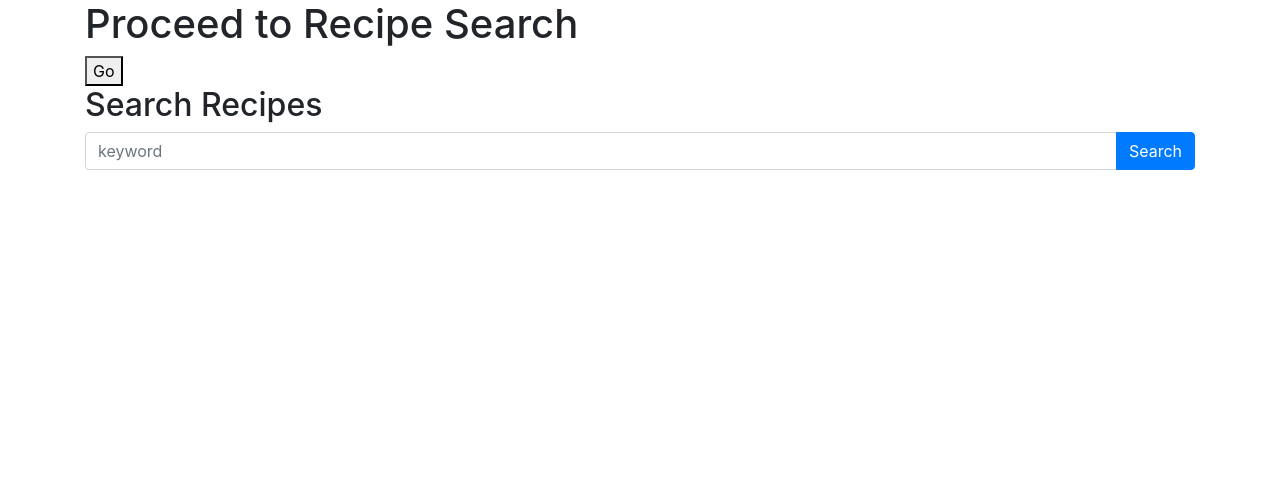
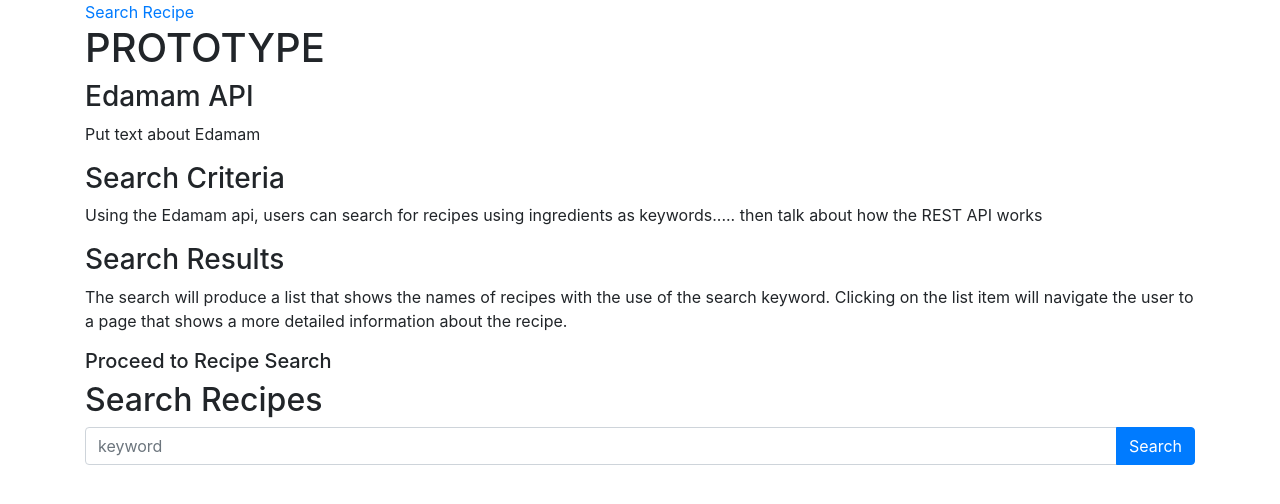
Before and after one commit to hb15331/cs5610-final-project-client-react-team12, a React (Create React App) app: page /recipeSearch in a window 1280 px wide. Shown: the top 504 px of the page. Built offline with nearby package versions, Linux system fonts and the light colour scheme.

Commit message:
added layout of wikipage

```diff
--- a/src/components/SearchManager.js
+++ b/src/components/SearchManager.js
@@ -9,15 +9,13 @@ export class SearchManager extends React.Component {
     render() {
         return (
             <BrowserRouter>
-
                 <div className="container">
-                    <h1>Proceed to Recipe Search</h1>
                     <Link to="/recipeSearch">
-                        <button>Go</button>
+                       Search Recipe
                     </Link>
 
                     <Route path="/recipeSearch" component={SearchRecipe}/>
-                    <Route path="/recipes" component={RecipeDetails}/>
+                    <Route path="/recipes/:name" component={RecipeDetails}/>
                 </div>
             </BrowserRouter>
         );
--- a/src/components/SearchRecipe.js
+++ b/src/components/SearchRecipe.js
@@ -43,6 +43,17 @@ class SearchRecipe extends React.Component {
     render() {
         return (
             <div>
+                <h1>PROTOTYPE</h1>
+                <h3>Edamam API</h3>
+                <p>Put text about Edamam</p>
+                <h3>Search Criteria</h3>
+                <p>Using the Edamam api, users can search for recipes using ingredients as keywords.....
+                    then talk about how the REST API works</p>
+                <h3>Search Results</h3>
+                <p>The search will produce a list that shows the names of recipes with the use of the search keyword.
+                    Clicking on the list item will navigate the user to a page that shows a more detailed information
+                    about the recipe.</p>
+                <h5>Proceed to Recipe Search</h5>
                 <h2>Search Recipes</h2>
 
                 <div className="input-group">
@@ -71,7 +82,7 @@ class SearchRecipe extends React.Component {
                     this.state.rawRecipes.map(
                         (rawRecipe, index) =>
                             <div>
-                                <Link to="/recipes">
+                                <Link to={`/recipes/${rawRecipe.recipe.label}`}>
                             <li key={index} className="list-group-item">
                                 {/*{JSON.stringify(rawRecipe)}*/}
 
--- a/src/index.js
+++ b/src/index.js
@@ -8,7 +8,10 @@ import {SearchManager} from "./components/SearchManager";
 
 
 ReactDOM.render(
+
     <SearchManager/>,
+
     // <EdamamClient/>,
     document.getElementById('root')
+
 );
```
